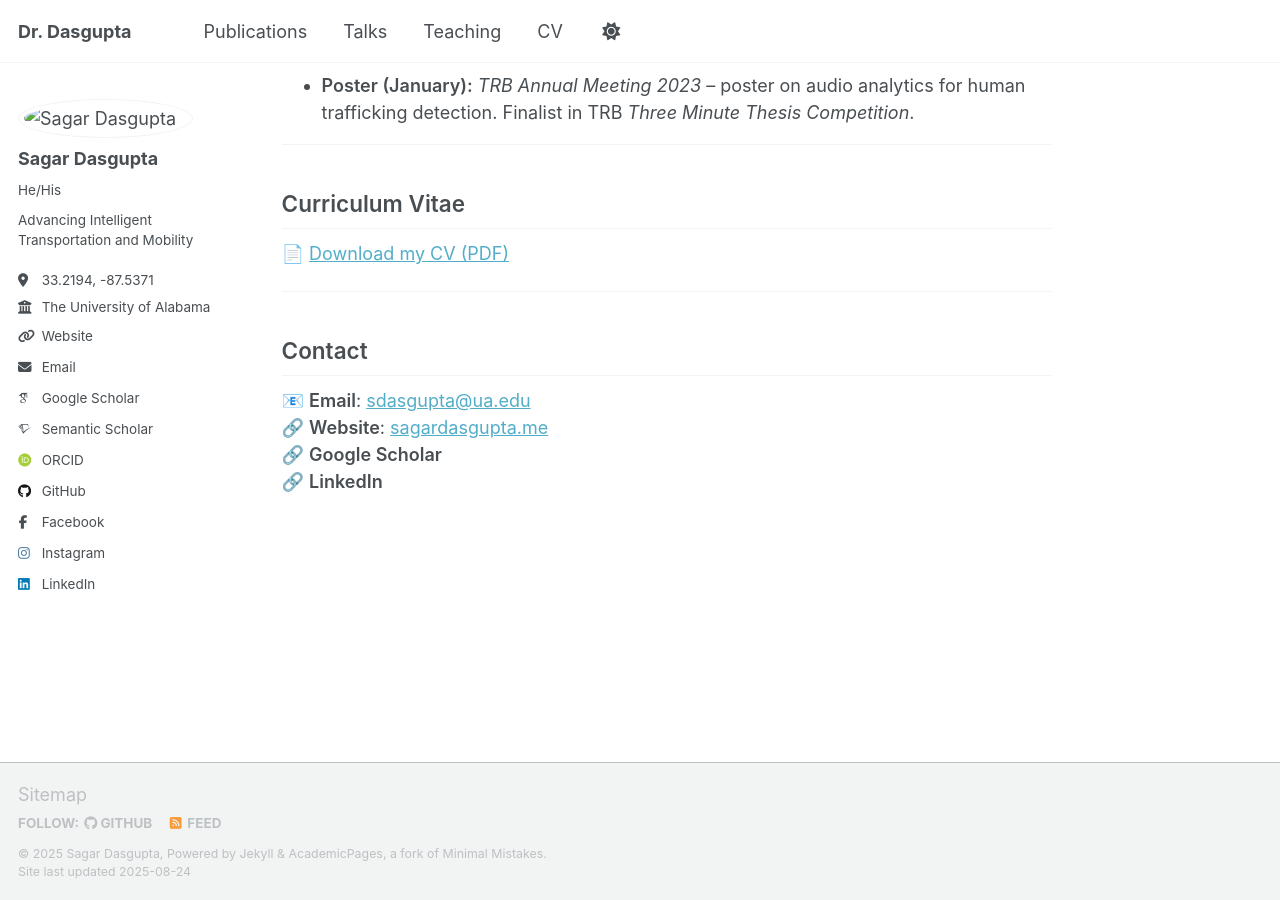
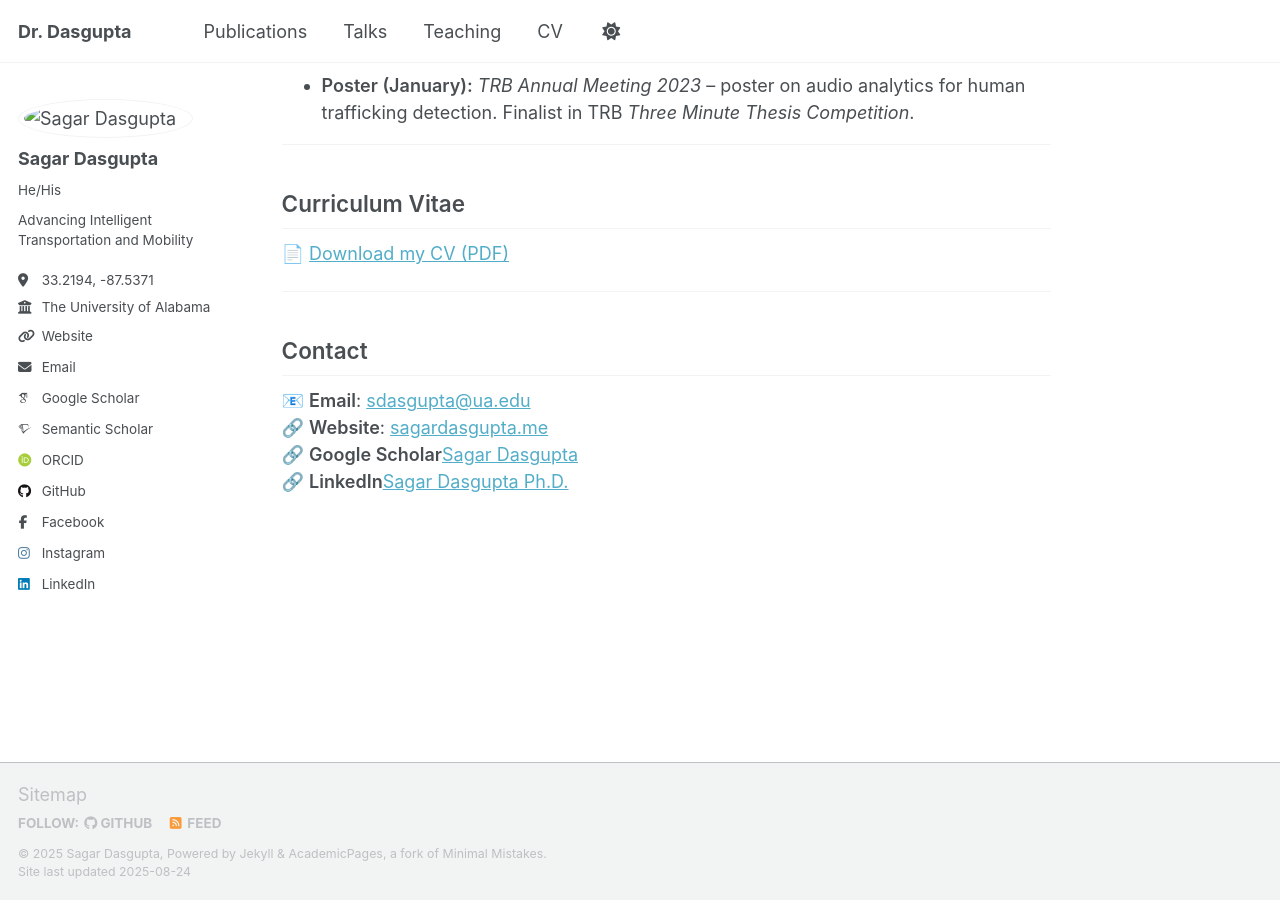
Before and after one commit to s-dasgupta/s-dasgupta.github.io, a Jekyll site: the page built from _pages/about.md, in a window 1280 px wide and 900 px high, scrolled down 2334 px. Built offline with Jekyll 4.4.1, drawn with Linux system fonts in a browser that asks for light colours; some web fonts are replaced; a script that is not in the unit is left out.

Commit message:
Update contact links with names and titles

```diff
--- a/_pages/about.md
+++ b/_pages/about.md
@@ -72,5 +72,5 @@ He earned the Ph.D. in Civil Engineering from The University of Alabama under Pr
 
 📧 **Email**: [sdasgupta@ua.edu](mailto:sdasgupta@ua.edu)
 🔗 **Website**: [sagardasgupta.me](https://www.sagardasgupta.me)
-🔗 **Google Scholar**[](https://scholar.google.com/citations?user=rMHBcRYAAAAJ&hl=en)
-🔗 **LinkedIn**[](https://www.linkedin.com/in/sagar-dasgupta-692567201/)
+🔗 **Google Scholar**[Sagar Dasgupta](https://scholar.google.com/citations?user=rMHBcRYAAAAJ&hl=en)
+🔗 **LinkedIn**[Sagar Dasgupta Ph.D.](https://www.linkedin.com/in/sagar-dasgupta-692567201/)
```
